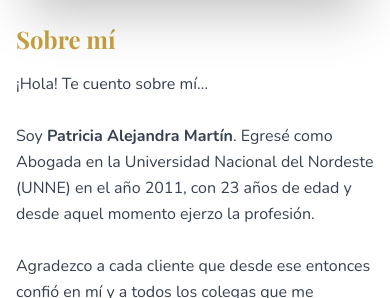
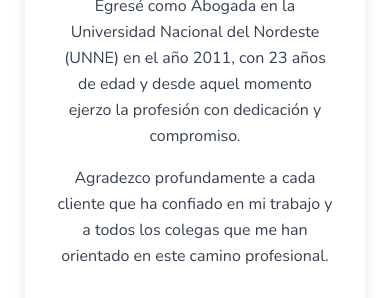
Before and after one commit to NicolasGomez268/Landing-Abogada, a Django app: page / in a window 390 px wide. Shown: the part 1154-1452 px from the top of the page. Run offline with Django 5.2, Linux system fonts and the light colour scheme; some web fonts are replaced.

Commit message:
segundo commitr

```diff
--- a/templates/core/base.html
+++ b/templates/core/base.html
@@ -21,13 +21,22 @@
         h1, h2, h3, h4, h5, h6, .font-brand-all { font-family: 'Playfair Display', serif; }
         .bg-dorado { background-color: #C8A042; }
         .text-dorado { color: #C8A042; }
+        .border-dorado { border-color: #C8A042; }
+        .hover\:bg-dorado:hover { background-color: #C8A042; }
+        .hover\:text-black:hover { color: #000000; }
         .bg-negro-profundo { background-color: #111111; }
         .font-brand { font-family: 'Playfair Display', serif; }
         /* nav underline */
-        .nav-link { position: relative; padding-bottom:4px; }
+        .nav-link {
+            color: #ffffff;
+            padding: 0 15px;
+            transition: color 0.3s ease;
+        }
         .nav-link::after { content:""; position:absolute; height:2px; width:0; left:0; bottom:0; background:#C8A042; transition:width 0.3s ease; }
         .nav-link:hover::after { width:100%; }
-        .nav-link:hover { color:#C8A042; }
+        .nav-link:hover {
+            color: #C8A042;
+        }
         @keyframes shimmer {
             0% { background-position: -100%; }
             100% { background-position: 200%; }
@@ -46,6 +55,11 @@
             top: 0;
             left: 0;
             z-index: -1;
+        }
+        @keyframes fade-sweep {
+            0% { background-position: 0%; opacity: 0.5; }
+            50% { background-position: 50%; opacity: 0.7; }
+            100% { background-position: 100%; opacity: 0.5; }
         }
         nav {
             position: relative;
@@ -76,7 +90,7 @@
         }
 
         /* Hover effects for images */
-        img:hover {
+        img:not(.no-hover-effect):hover {
             filter: brightness(1.2);
             transform: scale(1.05);
         }
@@ -86,16 +100,47 @@
             transform: rotate(360deg);
             transition: transform 0.6s ease-in-out;
         }
+
+        nav {
+            padding: 1px 0;
+            transition: padding 0.3s ease;
+        }
+
+        nav.shrink {
+            padding: 1px 0;
+        }
+
+        @keyframes light-sweep {
+            0% { background-position: -100%; }
+            100% { background-position: 200%; }
+        }
+
+        @media (max-width: 768px) {
+
+            .nav-link-mobile {
+                display: block;
+                padding: 10px 0;
+                margin: 5px 0;
+                color: #ffffff;
+                text-decoration: none;
+                text-align: left;
+                width: 100%;
+            }
+
+            main {
+                padding-top: 60px;
+            }
+        }
     </style>
 </head>
 <body class="bg-white text-gray-800">
-    <header id="site-header" class="fixed top-0 w-full z-20 text-white bg-negro-profundo py-6 px-2">
-        <nav class="w-full flex items-center justify-between px-4">
+    <nav class="fixed top-0 w-full z-20 text-white bg-negro-profundo py-3 px-2">
+        <div class="w-full flex items-center justify-between px-4">
             <div class="flex items-center">
                 <a href="#inicio">
                     <img src="{% static 'images/logooo.png' %}" alt="Logo" class="h-14 hover:scale-105 transition-transform duration-300 rotate-logo">
                 </a>
-                <span id="brandText" class="hidden lg:inline-block ml-3 text-xl font-bold font-brand">Dr. Patricia Alejandra Martín</span>
+                <span id="brandText" class="ml-3 text-lg md:text-xl font-bold font-brand text-dorado">Dra. Patricia A. Martín</span>
             </div>
             <!-- Desktop links -->
             <div class="hidden md:flex items-center space-x-10 text-lg font-semibold tracking-wide font-brand">
@@ -106,33 +151,33 @@
             </div>
 
             <!-- Mobile hamburger -->
-            <button id="navToggle" class="md:hidden focus:outline-none">
+            <button id="navToggle" class="md:hidden focus:outline-none text-dorado">
                 <svg xmlns="http://www.w3.org/2000/svg" class="h-8 w-8" fill="none" viewBox="0 0 24 24" stroke="currentColor" stroke-width="2">
                     <path stroke-linecap="round" stroke-linejoin="round" d="M4 6h16M4 12h16M4 18h16" />
                 </svg>
             </button>
-        </nav>
+        </div>
 
         <!-- Mobile menu -->
-        <div id="mobileMenu" class="md:hidden hidden flex flex-col items-center space-y-2 mt-4 text-base font-brand">
+        <div id="mobileMenu" class="md:hidden hidden flex flex-col items-start space-y-2 mt-4 text-base font-brand px-4">
             <a href="#inicio" class="nav-link-mobile">Inicio</a>
             <a href="#sobre-mi" class="nav-link-mobile">Sobre mí</a>
             <a href="#servicios-legales" class="nav-link-mobile">Servicios</a>
             <a href="#contacto" class="nav-link-mobile">Contacto</a>
         </div>
-    </header>
+    </nav>
     <main>
         {% block content %}{% endblock %}
     </main>
     <footer class="bg-negro-profundo text-white p-6">
         <div class="container mx-auto text-center">
-            &copy; 2024 Patricia Alejandra Martín. Todos los derechos reservados.
+            &copy; 2025 Patricia Alejandra Martín. Todos los derechos reservados.
         </div>
     </footer>
 
     <script>
         // Cambiar fondo del nav al hacer scroll
-        const hdr = document.getElementById('site-header');
+        const nav = document.querySelector('nav');
         const toggleBtn = document.getElementById('navToggle');
         const mobileMenu = document.getElementById('mobileMenu');
 
@@ -143,24 +188,11 @@
         document.querySelectorAll('.nav-link-mobile').forEach(l=>l.addEventListener('click',()=>mobileMenu.classList.add('hidden')));
 
         window.addEventListener('scroll', () => {
-            const show = window.scrollY > 50;
-            if (show) {
-                hdr.classList.add('bg-negro-profundo', 'shadow-md');
-                hdr.classList.remove('bg-transparent');
-                document.getElementById('brandText').classList.add('hidden');
-            } else {
-                hdr.classList.remove('bg-negro-profundo', 'shadow-md');
-                hdr.classList.add('bg-transparent');
-                document.getElementById('brandText').classList.add('hidden');
-            }
-        });
-
-        window.addEventListener('scroll', function() {
             const nav = document.querySelector('nav');
             if (window.scrollY > 50) {
-                nav.classList.add('gradient');
+                nav.classList.add('shrink');
             } else {
-                nav.classList.remove('gradient');
+                nav.classList.remove('shrink');
             }
         });
 
--- a/templates/core/index.html
+++ b/templates/core/index.html
@@ -3,8 +3,7 @@
 
 {% block content %}
 <section id="inicio" class="h-screen flex items-center text-white relative">
-    <img src="{% static 'images/patriportada.png' %}" alt="" class="absolute top-0 left-0 w-full h-full object-cover">
-    <div class="absolute bottom-0 left-0 right-0 h-1/6.5 bg-gradient-to-b from-transparent to-white"></div>
+    <img src="{% static 'images/patriportada.png' %}" alt="" class="absolute top-0 left-0 w-full h-full object-cover no-hover-effect">
     <div class="text-center px-4 md:px-10 max-w-4xl mx-auto relative z-10">
         <h1 class="font-extrabold tracking-wide leading-tight drop-shadow-lg text-white text-3xl sm:text-4xl md:text-5xl lg:text-6xl font-brand-all">
         </h1>
@@ -12,6 +11,8 @@
 </section>
 
 <section id="sobre-mi" class="py-10 md:py-20 bg-white text-negro-profundo">
+    <!-- Desktop version -->
+    <div class="hidden md:block">
         <div class="container mx-auto px-4 md:px-12 flex flex-col md:flex-row items-center gap-6 md:gap-12">
             <div class="md:w-1/3 w-full">
                 <img src="{% static 'images/patriperfil.png' %}" alt="Patricia Alejandra Martín" class="rounded-lg shadow-2xl w-full transform hover:scale-105 transition-transform duration-300">
@@ -27,6 +28,41 @@
                     <br><br>
                     Hoy abro las puertas de mi propio Despacho Jurídico para poner mi profesión en pos de la comunidad.
                 </p>
+            </div>
+        </div>
+    </div>
+
+    <!-- Mobile Simple Version -->
+    <div class="md:hidden">
+        <div class="container mx-auto px-6 py-8">
+            <!-- Title -->
+            <div class="text-center mb-10">
+                <h2 class="text-3xl font-bold text-dorado font-brand mb-4">Sobre mí</h2>
+                <div class="w-20 h-0.5 bg-dorado mx-auto"></div>
+            </div>
+
+                         <!-- Content Card -->
+             <div class="bg-white rounded-2xl shadow-lg p-8 border border-gray-100">
+                 <!-- Text Content -->
+                 <div class="text-center space-y-6">
+                     <div class="text-gray-700 leading-relaxed space-y-4">
+                         <p class="text-lg">¡Hola! Te cuento sobre mí…</p>
+
+                         <p>Egresé como Abogada en la Universidad Nacional del Nordeste (UNNE) en el año 2011, con 23 años de edad y desde aquel momento ejerzo la profesión con dedicación y compromiso.</p>
+
+                         <p>Agradezco profundamente a cada cliente que ha confiado en mi trabajo y a todos los colegas que me han orientado en este camino profesional.</p>
+
+                         <!-- Photo -->
+                         <div class="py-4">
+                             <div class="w-48 mx-auto">
+                                 <img src="{% static 'images/patriperfil.png' %}" alt="Patricia Alejandra Martín" class="rounded-2xl shadow-md w-full object-cover">
+                             </div>
+                         </div>
+
+                         <p class="text-lg font-medium text-dorado">Hoy abro las puertas de mi propio Despacho Jurídico para poner toda mi experiencia al servicio de la comunidad.</p>
+                     </div>
+                 </div>
+             </div>
         </div>
     </div>
 </section>
@@ -80,8 +116,36 @@
 </section>
 
 <!-- Nueva sección experiencia -->
-<section id="experiencia" class="py-24 bg-gradient-to-b from-white via-gray-50 to-white">
-    <div class="container mx-auto px-6 md:px-12 grid md:grid-cols-2 gap-12 items-center">
+<section id="experiencia" class="py-20 bg-gradient-to-b from-white via-gray-50 to-white">
+    <div class="container mx-auto px-6 md:px-12">
+        <!-- Vista Mobile -->
+        <div class="md:hidden">
+            <!-- Título separado arriba -->
+            <div class="text-center mb-12">
+                <h4 class="text-dorado text-3xl font-brand-all font-semibold mb-4">Más de 13 Años de Experiencia</h4>
+                <div class="h-1 w-24 bg-dorado mx-auto rounded"></div>
+            </div>
+
+            <!-- Contenido en línea horizontal -->
+            <div class="flex flex-row items-stretch gap-4">
+                <!-- Bloque de texto más angosto a la izquierda -->
+                <div class="w-2/5">
+                    <div class="bg-white/90 p-6 rounded-lg shadow-lg border-l-4 border-dorado h-full flex items-center">
+                        <p class="text-negro-profundo font-brand-all text-sm leading-relaxed">Desde 2011, elijo ejercer el derecho poniendo siempre en el centro a quienes buscan justicia.</p>
+                    </div>
+                </div>
+
+                <!-- Imagen más grande a la derecha -->
+                <div class="w-3/5">
+                    <div class="w-full h-full">
+                        <img src="{% static 'images/foto3.png' %}" alt="Patricia Alejandra Martín" class="rounded-lg shadow-lg w-full h-full object-cover border-2 border-dorado/60">
+                    </div>
+                </div>
+            </div>
+        </div>
+
+        <!-- Vista Desktop (original) -->
+        <div class="hidden md:grid md:grid-cols-2 gap-12 items-center">
             <!-- Bloque de texto estilizado -->
             <div class="bg-white/90 p-8 rounded-lg shadow-lg border-l-4 border-dorado">
                 <h4 class="text-dorado text-4xl sm:text-5xl lg:text-6xl font-brand-all font-semibold mb-4">Más de 13 Años de Experiencia</h4>
@@ -92,6 +156,7 @@
             <!-- Imagen principal con borde dorado -->
             <div class="relative md:max-w-md ml-auto">
                 <img src="{% static 'images/foto3.png' %}" alt="Patricia Alejandra Martín" class="rounded-lg shadow-xl w-full object-cover border-4 border-dorado/60">
+            </div>
         </div>
     </div>
 </section>
```
Lines whose indentation alone changed are shown as unchanged.
